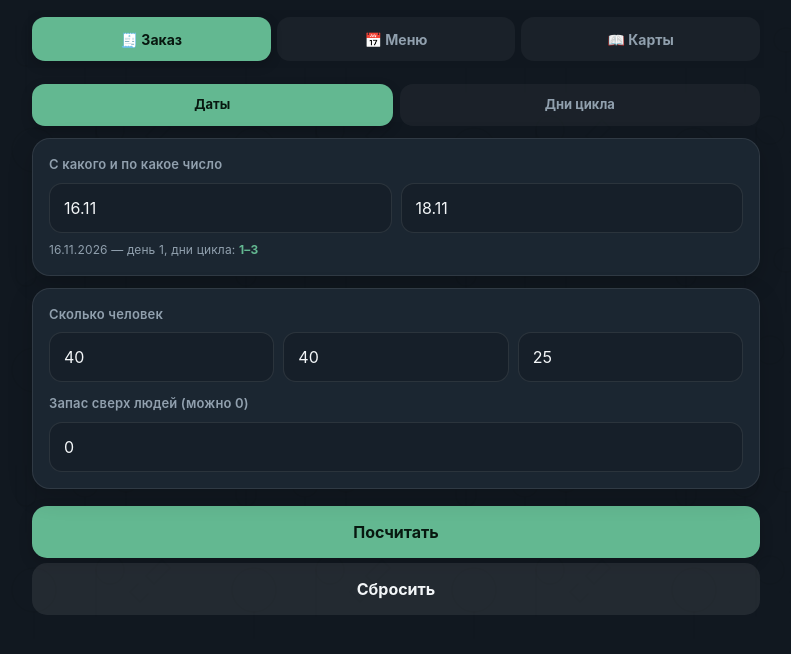
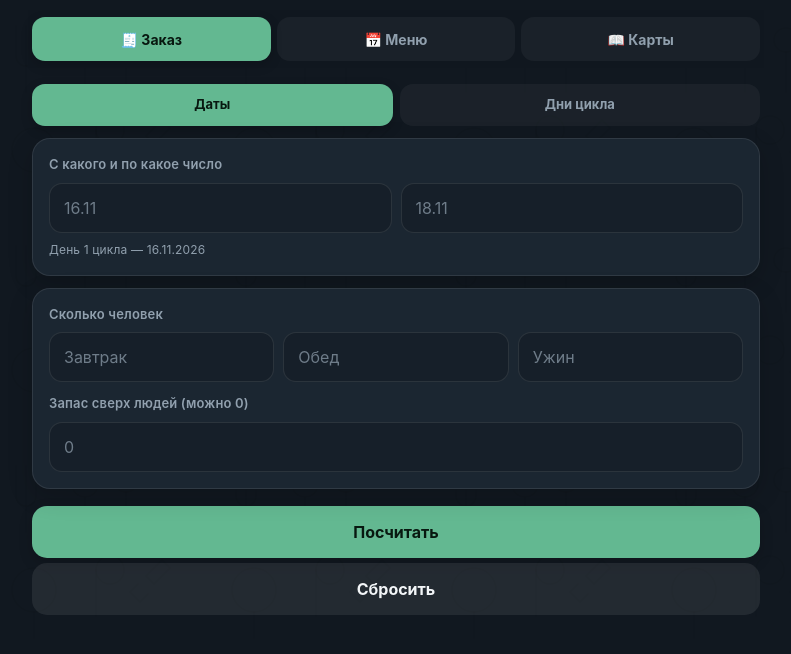
Before and after one commit to EdieMars/mini-app, a plain HTML site: page index.html in a window 1280 px wide. Both pictures are taken after a click on the button "Сбросить". Shown: the whole page, without its empty margins (244-1035 px from the left). Drawn offline with Linux system fonts and the light colour scheme.

Commit message:
Add files via upload

```diff
--- a/index.html
+++ b/index.html
@@ -409,8 +409,8 @@
   }
 
   function resetOrder() {
-    $('from').value = '16.11'; $('to').value = '18.11'; $('days').value = '1-3';
-    $('b').value = '40'; $('l').value = '40'; $('d').value = '25'; $('reserve').value = '0';
+    // «Сбросить» очищает поля, а не подставляет демо-значения
+    ['from', 'to', 'days', 'b', 'l', 'd', 'reserve'].forEach(function (id) { $(id).value = ''; });
     setOrderMode('dates');
     updateDateNote();
     saveOrder();
```
